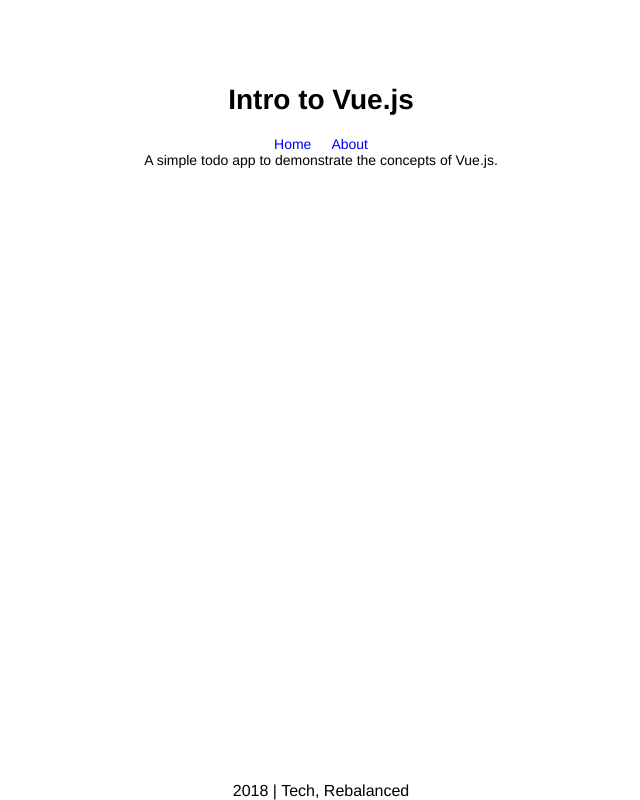
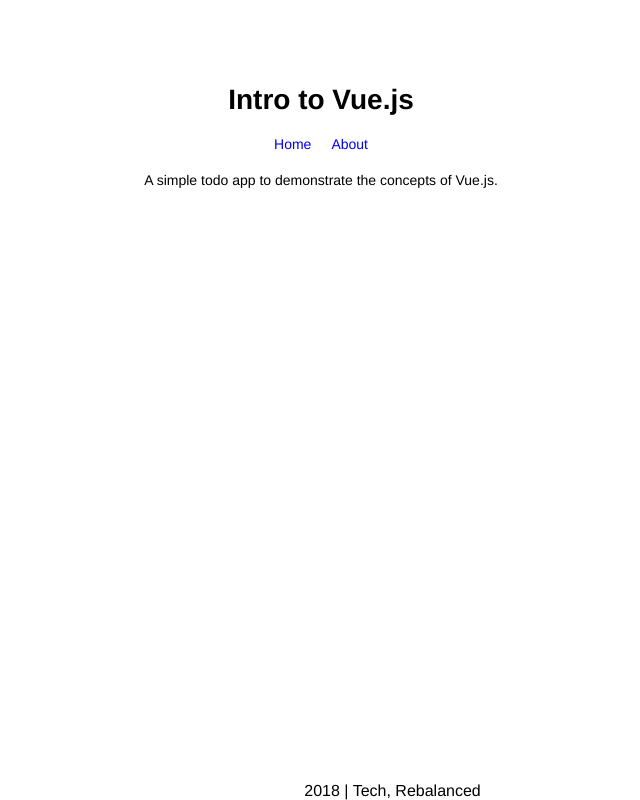
Before and after one commit to goatsaretasty/vue-intro-tech-rebalanced, a Vue app: page /#/about in a window 1280 px wide. Shown: the whole page, without its empty margins (319-959 px from the left). Built offline with nearby package versions, Linux system fonts and the light colour scheme.

Commit message:
remove completed component, cleanup

```diff
--- a/src/App.vue
+++ b/src/App.vue
@@ -53,7 +53,6 @@
   position: fixed;
   bottom: 0;
   width: 100%;
-  left: 0;
 }
 .footer-title {
   font-size: 16px;
--- a/src/main.js
+++ b/src/main.js
@@ -9,7 +9,6 @@
 
 import TodoList from "./views/TodoList";
 import About from "./views/About";
-import TodoCompleted from "./views/TodoCompleted";
 
 Vue.config.productionTip = false;
 
--- a/src/views/About.vue
+++ b/src/views/About.vue
@@ -1,8 +1,7 @@
 <template>
-  <div>
+  <div class="about">
     <p>{{ text }}</p>
   </div>
-
 </template>
 
 <script>
@@ -16,6 +15,10 @@
 }
 </script>
 
-<style>
+<style scoped>
+
+.about {
+  margin-top: 20px;
+}
 
 </style>
--- a/src/views/TodoList.vue
+++ b/src/views/TodoList.vue
@@ -11,7 +11,7 @@
         <!-- vue allows for class bindings so that I can render a different style for items that are complete -->
         <!-- the completed class will ONLY be toggled if the todo.isComplete value is true -->
         <div class="btn-container">
-          <v-btn class="complete-btn btn" @click="completeTodo(i)">✔</v-btn>
+          <v-btn class="complete-btn btn" @click="toggleTodo(i)">✔</v-btn>
           <v-btn class="delete-btn btn" @click="deleteTodo(i)">X</v-btn>
           <!-- /* v-btn is a vuetify component that I'm using here instead of creating my own buttons */ -->
         </div>
@@ -54,7 +54,7 @@
     deleteTodo: function(i) {
       return this.todoList.splice(i, 1);
     },
-    completeTodo: function(i) {
+    toggleTodo: function(i) {
       this.todoList[i].isComplete = !this.todoList[i].isComplete;
       console.log('the index:', i, 'status:', this.todoList[i].isComplete)
     }
```
